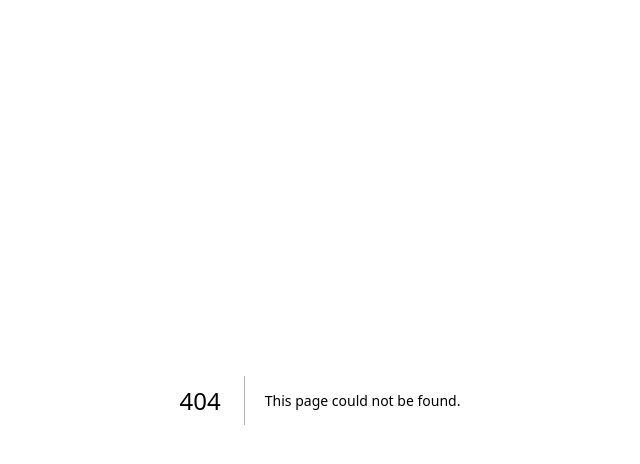
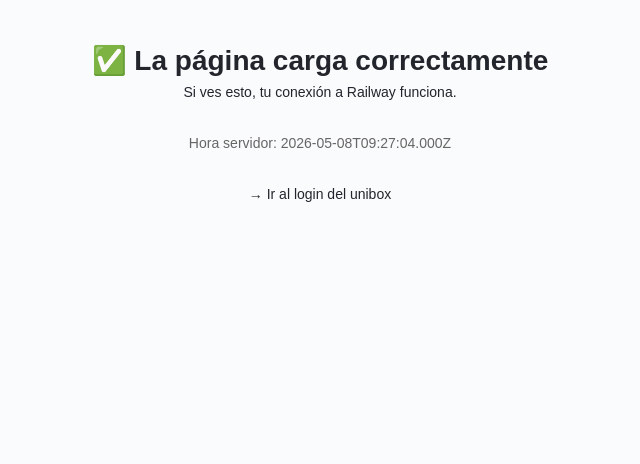
Before and after one commit to team517/onepulso, a Next.js app: page /test-simple in a window 1280 px wide. Before the commit this address had no page. Shown: the top 464 px of the page, without its empty margins (320-960 px from the left). Built offline with nearby package versions, Linux system fonts and the light colour scheme.

Commit message:
test: página simple para diagnosticar conexión

```diff
--- /dev/null
+++ b/app/test-simple/page.tsx
@@ -0,0 +1,16 @@
+export default function TestSimple() {
+  return (
+    <html>
+      <body style={{ fontFamily: "sans-serif", padding: 40, textAlign: "center" }}>
+        <h1>✅ La página carga correctamente</h1>
+        <p>Si ves esto, tu conexión a Railway funciona.</p>
+        <p style={{ marginTop: 30, fontSize: 14, color: "#666" }}>
+          Hora servidor: <span suppressHydrationWarning>{new Date().toISOString()}</span>
+        </p>
+        <p style={{ marginTop: 30 }}>
+          <a href="/u/3861c3c4679f0e92/login">→ Ir al login del unibox</a>
+        </p>
+      </body>
+    </html>
+  );
+}
```
